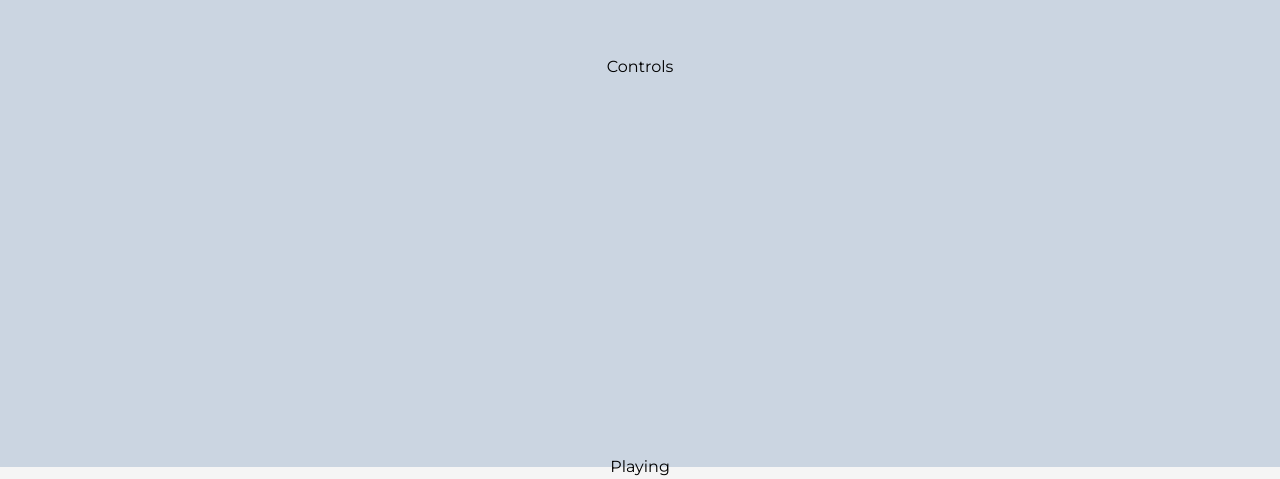
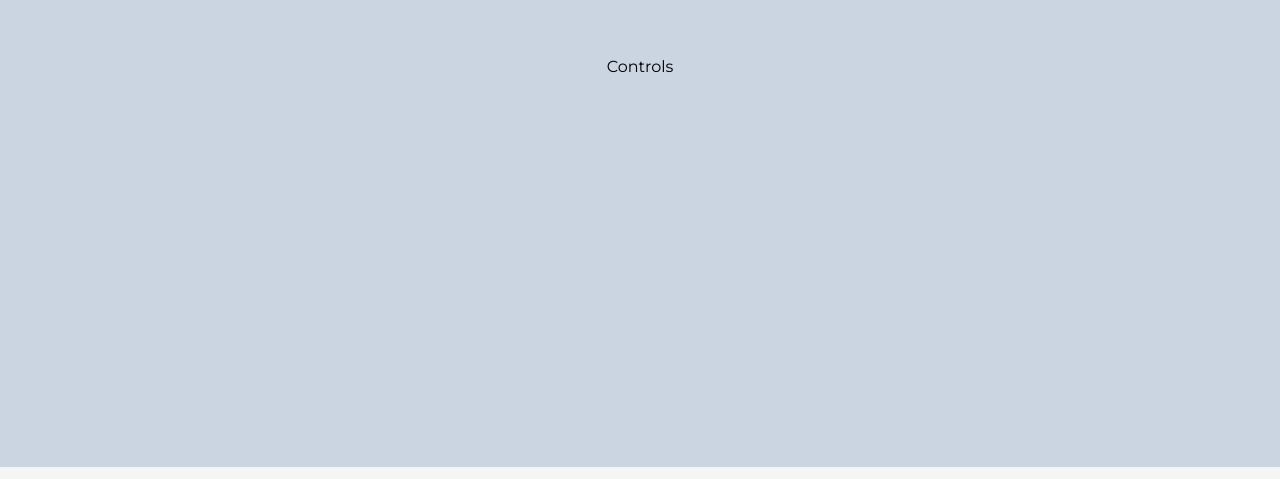
Before and after one commit to CarlesRojas/web-music-player, a Next.js app: page / in a window 1280 px wide. Shown: the part 333-812 px from the top of the page. Built offline with nearby package versions, Linux system fonts and the light colour scheme.

Commit message:
move to pages directory

```diff
--- a/app/layout.tsx
+++ /dev/null
@@ -1,23 +0,0 @@
-'use client';
-
-import { Montserrat } from 'next/font/google';
-import { ReactNode, useEffect } from 'react';
-import './globals.css';
-
-const montserrat = Montserrat({ subsets: ['latin'] });
-
-export default function RootLayout({ children }: { children: ReactNode }) {
-  useEffect(() => {
-    if ('serviceWorker' in navigator)
-      // window.addEventListener('load', () => {
-      // console.log('LOAD');
-      navigator.serviceWorker.register('/sw.mjs');
-    // });
-  });
-
-  return (
-    <html lang="en">
-      <body className={montserrat.className}>{children}</body>
-    </html>
-  );
-}
--- a/app/page.tsx
+++ /dev/null
@@ -1,10 +0,0 @@
-import MobileLayout from '@/components/MobileLayout';
-
-export const metadata = {
-  title: 'Spot',
-  description: 'Web based client for listening to Spotify.'
-};
-
-export default function Home() {
-  return <MobileLayout />;
-}
--- a/components/MobileLayout.tsx
+++ b/components/MobileLayout.tsx
@@ -31,10 +31,11 @@ export default function MobileLayout() {
     ({ cancel, canceled, last, offset: [, yOffset], movement: [, yMov], direction: [, yDir], velocity: [, yVel] }) => {
       if (canceled) return;
       let yDispl = clamp(yOffset / window.innerHeight);
+      console.log(yDispl);
 
       if (last) {
-        if (state === State.PLAYING) yDispl < 0.25 ? openPlaying() : openLibrary();
-        if (state === State.LIBRARY) yDispl > 0.75 ? openLibrary() : openPlaying();
+        if (state === State.PLAYING) yDispl < 0.3 ? openPlaying() : openLibrary();
+        if (state === State.LIBRARY) yDispl > 0.7 ? openLibrary() : openPlaying();
         return;
       }
 
@@ -50,20 +51,23 @@ export default function MobileLayout() {
   );
 
   return (
-    <main className="w-screen h-screen flex flex-col" {...bindDrag()}>
+    <main className="w-screen h-screen flex flex-col overflow-hidden" {...bindDrag()}>
       <motion.div
-        className="w-full "
+        className="w-full overflow-hidden"
         style={{ height: useTransform(position, [0, 1], ['calc(0vh - 0vw)', 'calc(100vh - 25vw)']) }}
       >
         <Library />
       </motion.div>
 
-      <motion.div className="w-full" style={{ height: useTransform(position, [0, 1], ['100vw', '25vw']) }}>
+      <motion.div
+        className="w-full overflow-hidden"
+        style={{ height: useTransform(position, [0, 1], ['100vw', '25vw']) }}
+      >
         <Controls />
       </motion.div>
 
       <motion.div
-        className="w-full"
+        className="w-full overflow-hidden"
         style={{ height: useTransform(position, [0, 1], ['calc(100vh - 100vw)', 'calc(0vh - 0vw)']) }}
       >
         <Playing />
--- a/next.config.js
+++ b/next.config.js
@@ -1,4 +1,4 @@
 /** @type {import('next').NextConfig} */
-const nextConfig = {}
+const nextConfig = {};
 
-module.exports = nextConfig
+module.exports = nextConfig;
--- /dev/null
+++ b/pages/_app.tsx
@@ -0,0 +1,22 @@
+import { AppType } from 'next/app';
+import { Montserrat } from 'next/font/google';
+import { useEffect } from 'react';
+
+import './globals.css';
+
+const montserrat = Montserrat({ subsets: ['latin'] });
+
+const MyApp: AppType = ({ Component, pageProps }) => {
+  useEffect(() => {
+    if (process.env.NODE_ENV !== 'development' && 'serviceWorker' in navigator)
+      window.addEventListener('load', () => navigator.serviceWorker.register('/sw.mjs'));
+  });
+
+  return (
+    <main className={montserrat.className}>
+      <Component {...pageProps} />
+    </main>
+  );
+};
+
+export default MyApp;
--- /dev/null
+++ b/pages/_document.tsx
@@ -0,0 +1,32 @@
+import { Head, Html, Main, NextScript } from 'next/document';
+
+export default function Document() {
+  return (
+    <Html lang="en" id="htmlRoot">
+      <Head>
+        <meta name="viewport" content="initial-scale=1, width=device-width, shrink-to-fit=no, viewport-fit=cover" />
+        <meta name="application-name" content="Spot" />
+        <meta name="apple-mobile-web-app-capable" content="yes" />
+        <meta name="apple-mobile-web-app-status-bar-style" content="default" />
+        <meta name="apple-mobile-web-app-title" content="Spot" />
+        <meta name="description" content="website for the first mundimoto hackathon" />
+        <meta name="format-detection" content="telephone=no" />
+        <meta name="mobile-web-app-capable" content="yes" />
+        <meta name="theme-color" content="#000000" />
+
+        <link rel="apple-touch-icon" href="/appleIcon120.png" />
+        <link rel="apple-touch-icon" sizes="180x180" href="/appleIcon180.png" />
+        <link rel="apple-touch-icon" sizes="152x152" href="/appleIcon152.png" />
+        <link rel="apple-touch-icon" sizes="167x167" href="/appleIcon167.png" />
+
+        <link rel="manifest" href="/manifest.json" />
+        <link rel="shortcut icon" href="/favicon.ico" />
+      </Head>
+
+      <body>
+        <Main />
+        <NextScript />
+      </body>
+    </Html>
+  );
+}
--- /dev/null
+++ b/pages/index.tsx
@@ -0,0 +1,15 @@
+import MobileLayout from '@/components/MobileLayout';
+import Head from 'next/head';
+
+export default function Home() {
+  return (
+    <>
+      <Head>
+        <title>Spot</title>
+        <meta name="description" content="Web based client for listening to Spotify." />
+      </Head>
+
+      <MobileLayout />
+    </>
+  );
+}
```
Also changed, not shown: pages/globals.css (renamed from app/globals.css), 1 other file (tests, documents, lock files or other folders).
